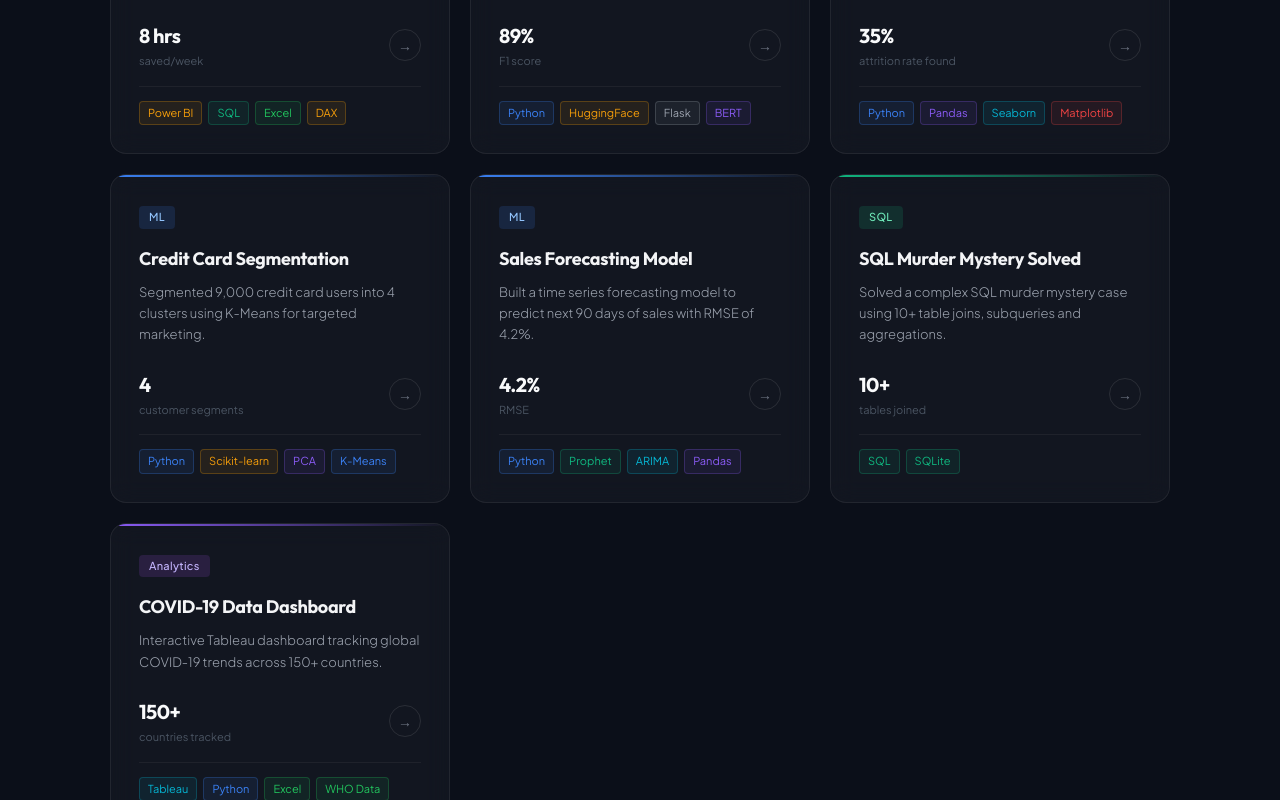
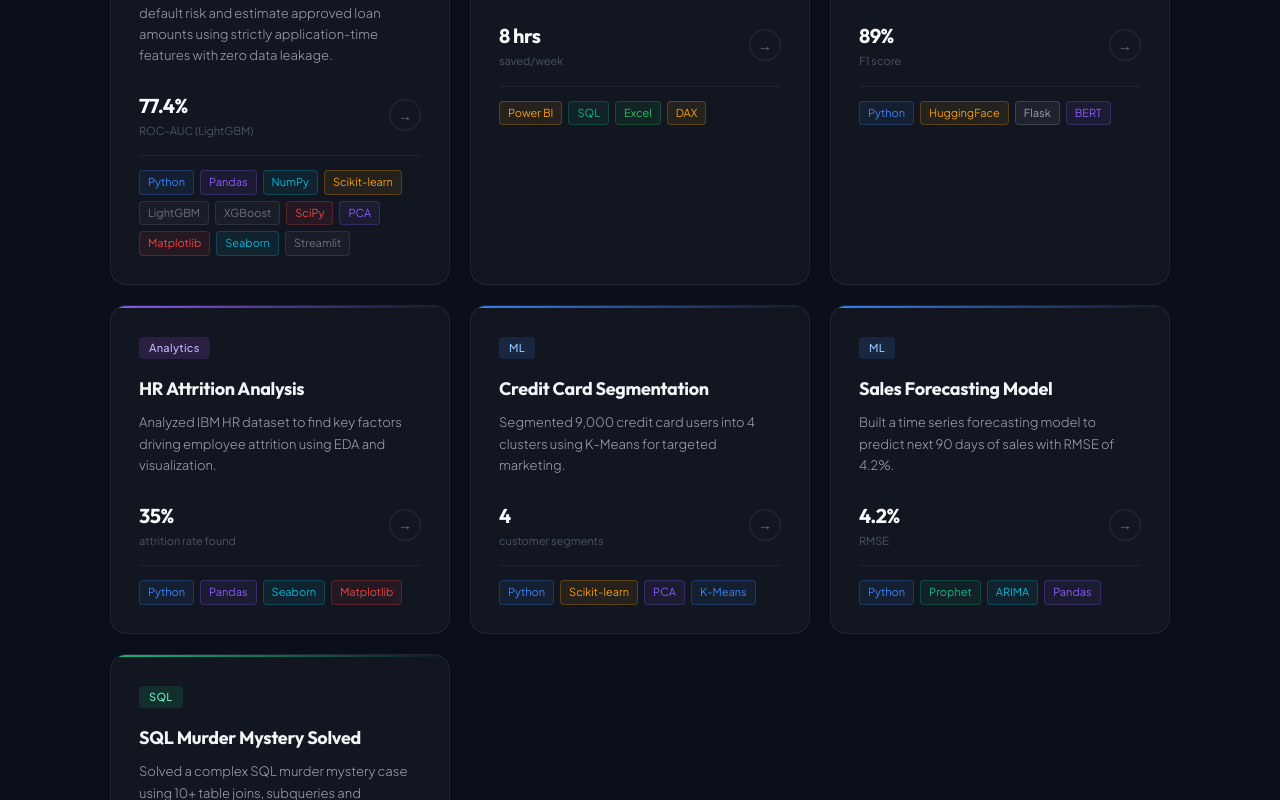
Before and after one commit to sujaldeb/sujal-portfolio, a React (Vite) app: page /projects in a window 1280 px wide. Shown: the part 960-1760 px from the top of the page. Built offline with nearby package versions, Linux system fonts and the light colour scheme.

Commit message:
credit risk project added as featured

```diff
--- a/src/components/Hero.jsx
+++ b/src/components/Hero.jsx
@@ -67,8 +67,8 @@ const skillCategories = [
 const impactCards = [
   { metric: '80%', desc: 'Revenue from Top 17 Vendors — Vendor Analytics', color: '#3B82F6', bg: 'rgba(59,130,246,0.08)', border: 'rgba(59,130,246,0.2)', projectId: 'vendor-performance' },
   { metric: '97%', desc: 'Customers never return — E-commerce Analytics', color: '#8B5CF6', bg: 'rgba(139,92,246,0.08)', border: 'rgba(139,92,246,0.2)', projectId: 'ecommerce-analytics' },
-  { metric: '86.8%', desc: 'Model accuracy on Used Car Pricing System', color: '#10B981', bg: 'rgba(16,185,129,0.08)', border: 'rgba(16,185,129,0.2)', projectId: 'used-car-pricing' },
-  { metric: '8 hrs', desc: 'Saved weekly via automated Power BI reporting', color: '#F59E0B', bg: 'rgba(245,158,11,0.08)', border: 'rgba(245,158,11,0.2)', projectId: 'project-4' },
+  { metric: '86.8%', desc: 'R² accuracy — Used Car Pricing System', color: '#10B981', bg: 'rgba(16,185,129,0.08)', border: 'rgba(16,185,129,0.2)', projectId: 'used-car-pricing' },
+  { metric: '77.4%', desc: 'ROC-AUC — Credit Risk Prediction System', color: '#F59E0B', bg: 'rgba(245,158,11,0.08)', border: 'rgba(245,158,11,0.2)', projectId: 'credit-risk' },
 ]
 
 const getSkillGrid = (label, count) => {
@@ -85,13 +85,12 @@ const Hero = () => {
   return (
     <section style={{ maxWidth: '1100px', margin: '0 auto', padding: '70px 20px 60px' }}>
 
-      {/* Top Hero Grid */}
       <div className="hero-grid">
 
         {/* Left */}
         <div className="hero-left">
-         <div style={{ display: 'inline-flex', alignItems: 'center', gap: '8px', background: 'rgba(34,197,94,0.1)', border: '0.5px solid rgba(34,197,94,0.3)', color: '#86EFAC', padding: '5px 14px', borderRadius: '100px', fontSize: '12px', marginBottom: '24px' }}>
-  <span style={{ width: '6px', height: '6px', background: '#22C55E', borderRadius: '50%' }} />
+          <div style={{ display: 'inline-flex', alignItems: 'center', gap: '8px', background: 'rgba(34,197,94,0.1)', border: '0.5px solid rgba(34,197,94,0.3)', color: '#86EFAC', padding: '5px 14px', borderRadius: '100px', fontSize: '12px', marginBottom: '24px' }}>
+            <span style={{ width: '6px', height: '6px', background: '#22C55E', borderRadius: '50%' }} />
             Open to opportunities
           </div>
 
@@ -112,7 +111,7 @@ const Hero = () => {
 
           <div style={{ display: 'flex', gap: '12px', flexWrap: 'wrap' }}>
             <Link to="/projects" style={{ background: '#3B82F6', color: '#fff', padding: '12px 24px', borderRadius: '8px', fontSize: '14px', fontWeight: '500', textDecoration: 'none' }}>
-              View Projects →
+              View Projects  →
             </Link>
             <a href="mailto:sujaldeb1@gmail.com" style={{ background: 'transparent', color: '#9CA3AF', padding: '12px 24px', borderRadius: '8px', fontSize: '14px', textDecoration: 'none', border: '0.5px solid rgba(255,255,255,0.35)' }}>
               Let's Talk
@@ -128,7 +127,6 @@ const Hero = () => {
               Tech Stack
             </div>
 
-            {/* Tabs */}
             <div style={{ display: 'flex', gap: '5px', marginBottom: '18px', flexWrap: 'wrap' }}>
               {skillCategories.map((cat, i) => (
                 <button key={cat.label} onClick={() => setActiveTab(i)} style={{
@@ -145,7 +143,6 @@ const Hero = () => {
               ))}
             </div>
 
-            {/* Skill Cards */}
             <div style={{ display: 'grid', gridTemplateColumns: getSkillGrid(active.label, active.skills.length), gap: '10px' }}>
               {active.skills.map(skill => (
                 <div key={skill.name} style={{
@@ -153,8 +150,7 @@ const Hero = () => {
                   border: '0.5px solid rgba(255,255,255,0.07)',
                   borderRadius: '10px', padding: '12px',
                   display: 'flex', alignItems: 'center', gap: '8px',
-                  transition: 'border-color 0.2s',
-                  minWidth: 0,
+                  transition: 'border-color 0.2s', minWidth: 0,
                 }}
                   onMouseEnter={e => e.currentTarget.style.borderColor = active.border}
                   onMouseLeave={e => e.currentTarget.style.borderColor = 'rgba(255,255,255,0.07)'}
@@ -170,7 +166,6 @@ const Hero = () => {
               ))}
             </div>
 
-            {/* Footer */}
             <div style={{ marginTop: '16px', paddingTop: '14px', borderTop: '0.5px solid rgba(255,255,255,0.05)', display: 'flex', alignItems: 'center', gap: '6px' }}>
               <div style={{ width: '6px', height: '6px', borderRadius: '50%', background: active.color }} />
               <span style={{ fontSize: '11px', color: '#9CA3AF', fontWeight: '300' }}>
@@ -259,18 +254,10 @@ const Hero = () => {
             grid-template-columns: 1fr 1fr;
             gap: 10px;
           }
-          .impact-strip > a {
-            flex: unset;
-          }
-          .impact-strip > a > div {
-            padding: 16px 10px;
-          }
-          .impact-strip > a > div > div:first-child {
-            font-size: 18px;
-          }
-          .impact-strip > a > div > div:last-child {
-            font-size: 10px;
-          }
+          .impact-strip > a { flex: unset; }
+          .impact-strip > a > div { padding: 16px 10px; }
+          .impact-strip > a > div > div:first-child { font-size: 18px; }
+          .impact-strip > a > div > div:last-child { font-size: 10px; }
         }
       `}</style>
     </section>
--- a/src/data/projects.js
+++ b/src/data/projects.js
@@ -112,10 +112,50 @@ export const projects = [
     images: [],
   },
   {
-    id: "project-4",
+    id: "credit-risk",
+    title: "Credit Risk & Loan Amount Prediction",
+    tag: "ML",
+    featured: true,
+    shortDesc: "Built an end-to-end ML pipeline on 2.26M LendingClub records to predict borrower default risk and estimate approved loan amounts using strictly application-time features with zero data leakage.",
+    metric: "77.4%",
+    metricLabel: "ROC-AUC (LightGBM)",
+    metric2: "93.0%",
+    metric2Label: "Loan Amount Prediction R²",
+    problem: "",
+    problemBullets: [
+      "Lending platforms face significant financial risk when borrowers default on loans after approval.",
+      "Traditional loan approval systems struggle to accurately assess borrower risk using only application-time information.",
+      "Most published benchmarks rely on post-loan repayment behavior, creating unrealistic data leakage and inflated performance.",
+    ],
+    approach: "",
+    approachBullets: [
+      "Processed and cleaned 2.26M LendingClub loan records, filtering to verified completed loan outcomes for reliable modeling.",
+      "Engineered 5 domain-driven financial risk features including loan-to-income ratio, installment burden, and delinquency scoring.",
+      "Applied statistical hypothesis testing (T-Test, Chi-Square, ANOVA) to validate feature significance before modeling.",
+      "Reduced dimensionality from 86 features to 53 principal components using PCA while retaining 95.39% variance.",
+      "Trained and evaluated Logistic Regression, Random Forest, XGBoost, and LightGBM classifiers with imbalance handling.",
+      "Built a Lasso Regression pipeline for loan amount prediction with log transformation and domain-based prediction clipping.",
+      "Developed and deployed an interactive Streamlit application for real-time borrower risk and loan amount prediction.",
+    ],
+    result: "",
+    resultBullets: [
+      "Achieved 0.774 ROC-AUC with LightGBM while maintaining 68% recall on defaulters using leakage-free application-time features.",
+      "Identified approximately $417M in potential default exposure across the evaluation dataset.",
+      "Reached 93.0% R² on loan amount prediction with RMSE of $2,364 using optimized Lasso Regression.",
+      "Confirmed that loan grade and interest rate are the strongest predictors of borrower default risk.",
+      "Validated engineered affordability and credit-utilization features as top contributors across both models.",
+      "Demonstrated production-realistic performance comparable to real-world lending risk systems without repayment-history leakage.",
+    ],
+    tools: ["Python", "Pandas", "NumPy", "Scikit-learn", "LightGBM", "XGBoost", "SciPy", "PCA", "Matplotlib", "Seaborn", "Streamlit"],
+    github: "https://github.com/sujaldeb/credit-risk-loan-amount-detection",
+    live: "",
+    images: [],
+  },
+  {
+    id: "project-5",
     title: "Sales Performance Dashboard",
     tag: "Analytics",
-    featured: true,
+    featured: false,
     shortDesc: "Built a Power BI dashboard tracking KPIs across 5 regions. Saved 8 hours per week of manual reporting.",
     metric: "8 hrs",
     metricLabel: "saved/week",
@@ -131,7 +171,7 @@ export const projects = [
     images: [],
   },
   {
-    id: "project-5",
+    id: "project-6",
     title: "Sentiment Analysis API",
     tag: "ML",
     featured: false,
@@ -150,7 +190,7 @@ export const projects = [
     images: [],
   },
   {
-    id: "project-6",
+    id: "project-7",
     title: "HR Attrition Analysis",
     tag: "Analytics",
     featured: false,
@@ -169,7 +209,7 @@ export const projects = [
     images: [],
   },
   {
-    id: "project-7",
+    id: "project-8",
     title: "Credit Card Segmentation",
     tag: "ML",
     featured: false,
@@ -188,7 +228,7 @@ export const projects = [
     images: [],
   },
   {
-    id: "project-8",
+    id: "project-9",
     title: "Sales Forecasting Model",
     tag: "ML",
     featured: false,
@@ -207,7 +247,7 @@ export const projects = [
     images: [],
   },
   {
-    id: "project-9",
+    id: "project-10",
     title: "SQL Murder Mystery Solved",
     tag: "SQL",
     featured: false,
@@ -225,23 +265,4 @@ export const projects = [
     live: "",
     images: [],
   },
-  {
-    id: "project-10",
-    title: "COVID-19 Data Dashboard",
-    tag: "Analytics",
-    featured: false,
-    shortDesc: "Interactive Tableau dashboard tracking global COVID-19 trends across 150+ countries.",
-    metric: "150+",
-    metricLabel: "countries tracked",
-    problem: "Public COVID data was scattered across multiple sources with no unified visual view.",
-    problemBullets: null,
-    approach: "Aggregated WHO and Johns Hopkins data. Built interactive Tableau dashboard with country-level drill-downs.",
-    approachBullets: null,
-    result: "Dashboard used by college peers and faculty. 200+ views in first month.",
-    resultBullets: null,
-    tools: ["Tableau", "Python", "Excel", "WHO Data"],
-    github: "#",
-    live: "",
-    images: [],
-  },
 ]
```
